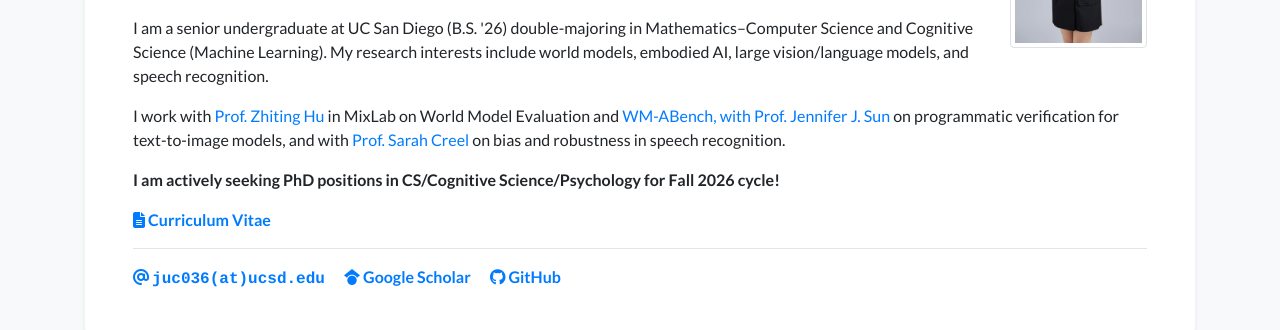
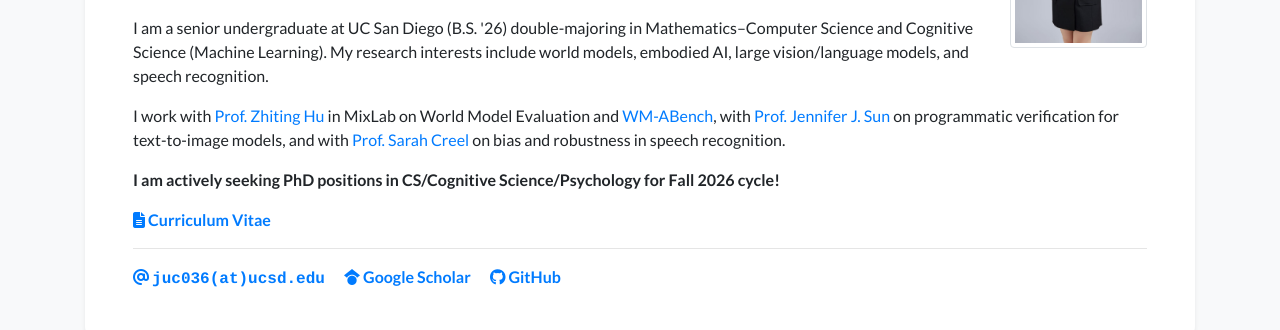
Before and after one commit to JunrongChen2004/junrongchen2004.github.io, a Jekyll site: the page built from index.html, in a window 1280 px wide and 900 px high. Shown: the part 280-610 px from the top of the window. Built offline with Jekyll 4.4.1, drawn with Linux system fonts in a browser that asks for light colours; nearby versions of some CDN libraries; a style sheet for code colours, icons or effects is not loaded; part of the change alters nothing that is shown.

```diff
--- a/_data/profile.yml
+++ b/_data/profile.yml
@@ -29,7 +29,7 @@ short_bio: >-
   </p>
   <p>
     I work with <a href="https://zhiting.ucsd.edu/" target="_blank">Prof. Zhiting Hu</a> in MixLab on World Model Evaluation
-    and <a href="https://wm-abench.maitrix.org/", target="_blank">WM-ABench, with <a href="https://www.cs.cornell.edu/~jjsun/" target="_blank">Prof. Jennifer J. Sun</a>
+    and <a href="https://wm-abench.maitrix.org/", target="_blank">WM-ABench</a>, with <a href="https://www.cs.cornell.edu/~jjsun/" target="_blank">Prof. Jennifer J. Sun</a>
     on programmatic verification for text-to-image models, and with
     <a href="https://creel-lab.ucsd.edu/" target="_blank">Prof. Sarah Creel</a> on bias and robustness in speech recognition.
   </p>
```
